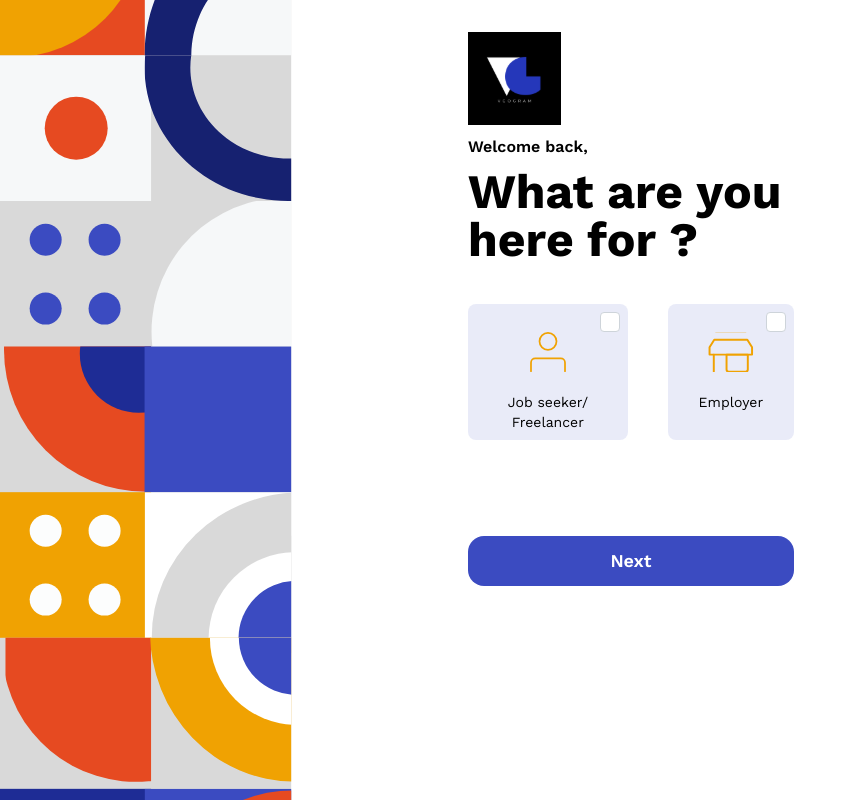
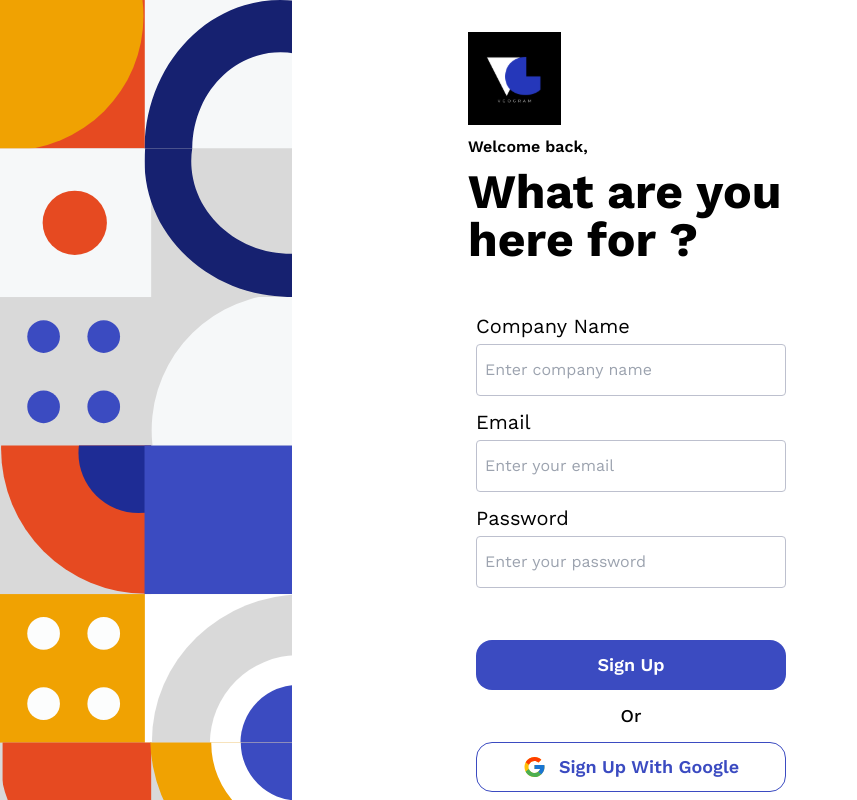
Before and after one commit to vgogramRedox/employer-platform, a Next.js app: page /signup in a window 1280 px wide. Shown: the top 800 px of the page, without its empty margins (0-857 px from the left). Built offline with nearby package versions, Linux system fonts and the light colour scheme.

Commit message:
first buildbug fixed

```diff
--- a/app/components/Checkbox.tsx
+++ b/app/components/Checkbox.tsx
@@ -2,7 +2,7 @@
 import React, { useState } from 'react'
 import { Checkbox } from '@mantine/core'
 import '@mantine/core'
-import useIsMobile from '@/hooks/useIsMoble'
+import useIsMobile from '@/hooks/useIsMobile'
 
 interface checkboxProps{
     checked?:boolean
--- a/app/page.tsx
+++ b/app/page.tsx
@@ -11,7 +11,7 @@ import classes from '@/styles/Demo.module.css'
 import Link from 'next/link';
 import PrimaryButton from './components/Button';
 import Demo from './components/Carousel';
-import useIsMobile from '@/hooks/useIsMoble';
+import useIsMobile from '@/hooks/useIsMobile';
 import { useRouter } from 'next/navigation';
 import MobileLanding from './components/MobileLanding';
 
@@ -20,50 +20,20 @@ const isMobile=useIsMobile()
 const router=useRouter()
 
   useEffect(()=>{
+    console.log(isMobile)
 if(!isMobile){
   router.replace("/login")
 }
 
 
-  },[])
+  },[isMobile])
 
   if (isMobile) {
 
     return(
       <MobileLanding/>
     )
-  //   return (
-  //     <div className=" ">
-  //     <Box  className=" p-[1.25rem]">
 
-  //   <Demo slideItems={images} />
-
-  //     <main className="">
-  //       <div className="mt-8 text-center  ">
-
-
-  //         <p className="leading-[3rem] mt-3 font-bold text-2xl">Find the right talent</p>
-  //         <p className='text-black font-normal leading-[1.37rem] text-sm'>Lorem ipsum dolor sit amet consectetur.
-  //          </p>
-  //          <p className='text-black font-normal leading-[1.37rem] text-sm'> Feugiat elit mi iaculis.</p>
-
-  //         <section  className="mt-10 p-2">
-
-
-
-  //           <PrimaryButton title="Log In" className="bg-primary-blue  mt-10" />
-
-  //           <PrimaryButton
-  //             title={
-  //               <div className="flex justify-center gap-x-3 items-center">
-  //                 <Image src="/images/googleIcon.svg" w={24} h={24} /> Log In
-  //               </div>
-  //             }
-  //             variant="Outline"
-  //             className="text-primary-blue border mt-3
-  // hover:bg-primary-blue transition hover:text-white
-  // border-primary-blue  "
-  //           />
 
 
 
--- a/app/signup/page.tsx
+++ b/app/signup/page.tsx
@@ -9,7 +9,7 @@ import { IconArrowLeft } from '@tabler/icons-react';
 import { IconChevronLeft } from '@tabler/icons-react';
 import SignUpSelector from '../components/SignUpSelector';
 import SignUp from '../components/SignUp';
-import useIsMobile from '@/hooks/useIsMoble';
+import useIsMobile from '@/hooks/useIsMobile';
 import { useRouter } from 'next/navigation';
 const getStage=(stage:number)=>{
   switch(stage){
--- a/app/verify-email/page.tsx
+++ b/app/verify-email/page.tsx
@@ -7,7 +7,7 @@ import PrimaryButton from '../components/Button';
 import Link from 'next/link';
 import { IconArrowLeft } from '@tabler/icons-react';
 import OTPInput from 'react-otp-input';
-import useIsMobile from '@/hooks/useIsMoble';
+import useIsMobile from '@/hooks/useIsMobile';
 
 function page() {
   const[otp,setOtp]=useState<number|undefined>()
--- /dev/null
+++ b/hooks/useIsMobile.tsx
@@ -0,0 +1,12 @@
+import {  useLayoutEffect, useState } from "react"
+
+ const useIsMobile=()=>{
+const [isMobile,setIsMobile]=useState<boolean>()
+    useLayoutEffect(()=>{
+const screenWidth= typeof window ==="object"&& window.innerWidth
+Number(screenWidth)<900 && setIsMobile(true)
+    },[isMobile])
+
+    return isMobile||false
+}
+export default useIsMobile
--- a/hooks/useIsMoble.tsx
+++ /dev/null
@@ -1,12 +0,0 @@
-import { useEffect, useState } from "react"
-
- const useIsMobile=()=>{
-const [isMobile,setIsMobile]=useState<boolean>()
-    useEffect(()=>{
-const screenWidth= typeof window =="object"&& window.screen.width
-Number(screenWidth)<1000 && setIsMobile(true)
-    },[])
-
-    return isMobile||false
-}
-export default useIsMobile
```
